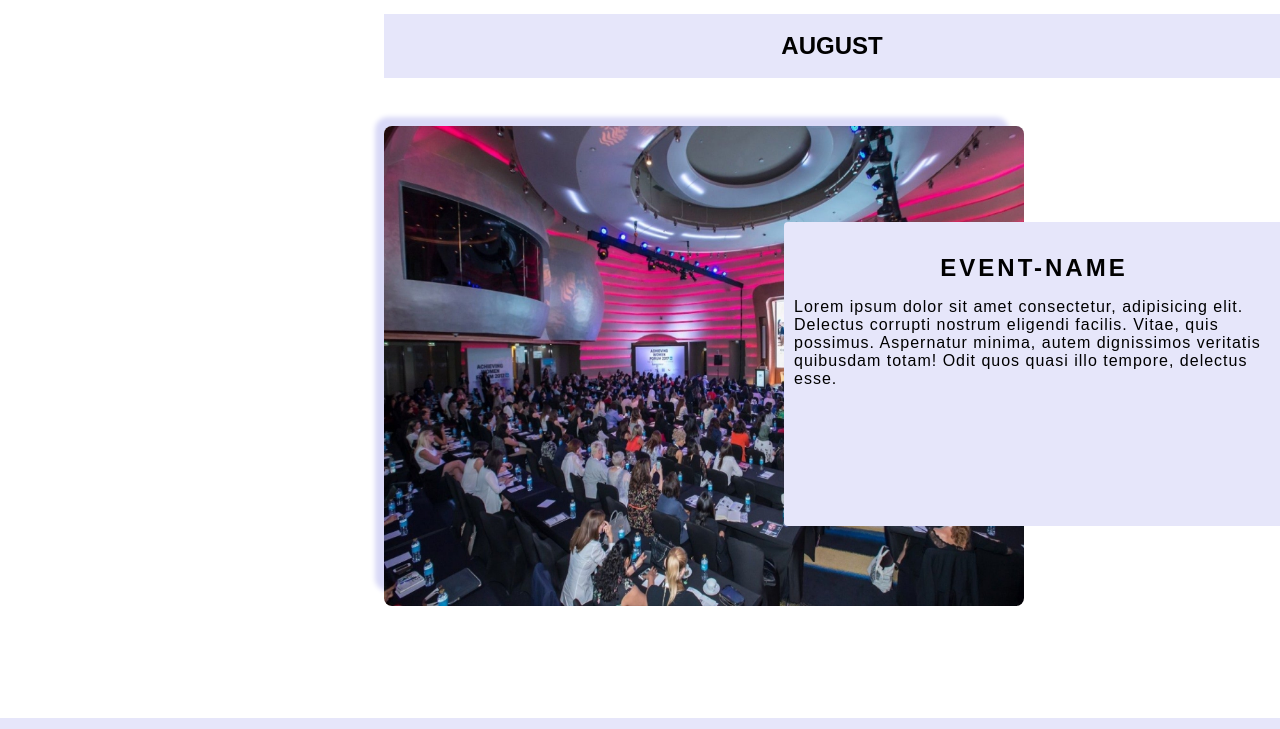
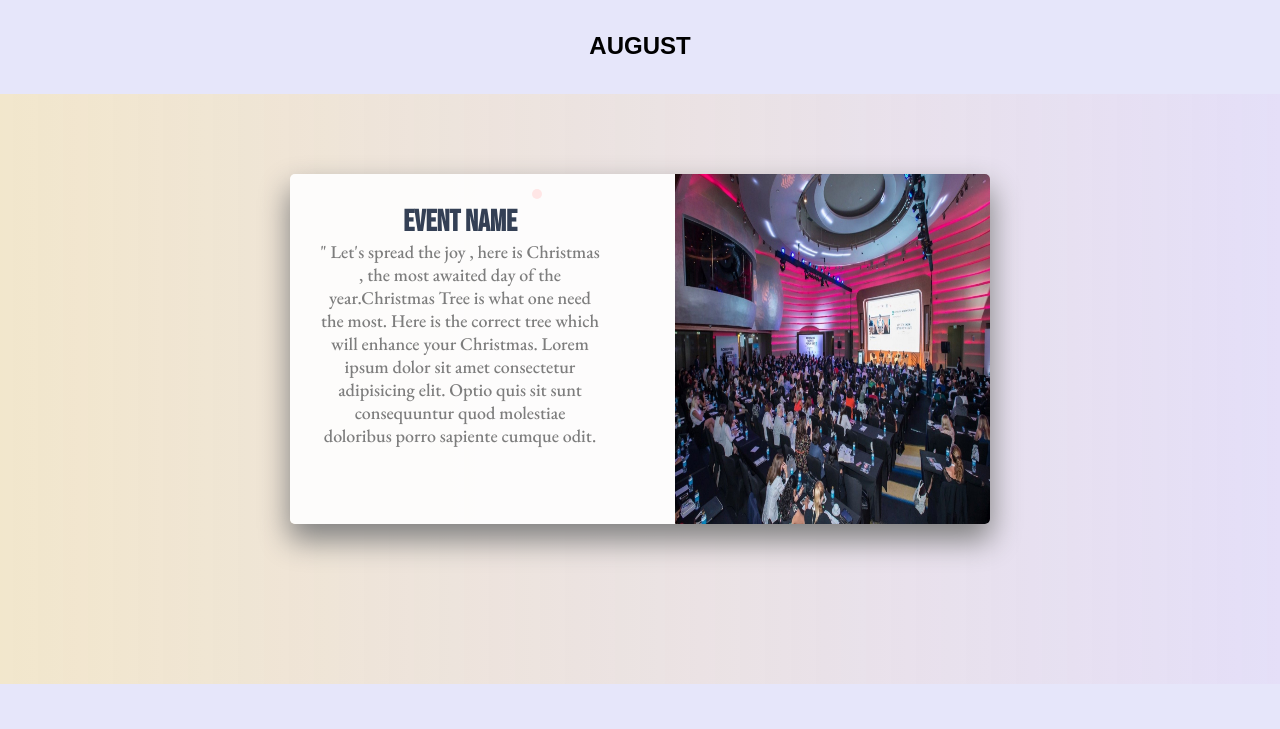
Before and after one commit to hiresh1503/Sp-Event, a plain HTML site: page index.html in a window 1280 px wide. Shown: the part 802-1531 px from the top of the page. Drawn offline with nearby package versions, Linux system fonts and the light colour scheme.

Commit message:
event card set

```diff
--- /dev/null
+++ b/codepen.css
@@ -0,0 +1,119 @@
+@import url("https://fonts.googleapis.com/css2?family=Bebas+Neue&family=Bree+Serif&family=EB+Garamond:ital,wght@0,500;1,800&display=swap");
+
+body {
+  background: rgba(223, 194, 242, 7);
+  background-image: linear-gradient(to right, rgba(255, 255, 179, 0.6), rgba(230, 230, 250, 0.8));
+  background-attachment: fixed;
+  background-size: cover;
+}
+.container {
+  box-shadow: 0 15px 30px 1px grey;
+  background: rgba(255, 255, 255, 0.9);
+  text-align: center;
+  border-radius: 5px;
+  overflow: hidden;
+  margin: 5em auto;
+  height: 350px;
+  width: 700px;
+}
+
+.event-details {
+  position: relative;
+  overflow: hidden;
+  padding: 30px;
+  height: 100%;
+  float: left;
+  width: 40%;
+}
+
+.container .event-details h1 {
+  font-family: "Bebas Neue", cursive;
+  display: inline-block;
+  position: relative;
+  font-size: 30px;
+  color: #344055;
+  margin: 0;
+}
+
+.container .event-details h1:before {
+  position: absolute;
+  content: "";
+  right: 0%;
+  top: 0%;
+  transform: translate(25px, -15px);
+  font-family: "Bree Serif", serif;
+  display: inline-block;
+  background: #ffe6e6;
+  border-radius: 5px;
+  font-size: 14px;
+  padding: 5px;
+  color: white;
+  margin: 0;
+  animation: chan-sh 6s ease infinite;
+}
+
+.hint-star {
+  display: inline-block;
+  margin-left: 0.5em;
+  color: gold;
+  width: 50%;
+}
+
+.container .event-details > p {
+  font-family: "EB Garamond", serif;
+  text-align: center;
+  font-size: 18px;
+  color: #7d7d7d;
+}
+.control {
+  position: absolute;
+  bottom: 20%;
+  left: 22.8%;
+}
+
+.event-image {
+  transition: all 0.3s ease-out;
+  display: inline-block;
+  position: relative;
+  overflow: hidden;
+  height: 100%;
+  float: right;
+  width: 45%;
+  display: inline-block;
+}
+
+.container img {
+  width: 100%;
+  height: 100%;
+}
+
+.info {
+  background: rgba(27, 26, 26, 0.9);
+  font-family: "Bree Serif", serif;
+  transition: all 0.3s ease-out;
+  transform: translateX(-100%);
+  position: absolute;
+  padding: 10px;
+  line-height: 1.8;
+  text-align: left;
+  font-size: 105%;
+  cursor: no-drop;
+  color: #fff;
+  height: 100%;
+  width: 100%;
+  left: 0;
+  top: 0;
+}
+
+.info h2 {
+  text-align: center;
+}
+.event-image:hover .info {
+  transform: translateX(0);
+}
+.event-image:hover img {
+  transition: all 0.3s ease-out;
+}
+.event-image:hover img {
+  transform: scale(1.2, 1.2);
+}
--- a/index.html
+++ b/index.html
@@ -8,9 +8,11 @@
   <link rel="preconnect" href="https://fonts.googleapis.com" />
   <link rel="preconnect" href="https://fonts.gstatic.com" crossorigin />
   <link href="https://fonts.googleapis.com/css2?family=Dancing+Script&display=swap" rel="stylesheet" />
-  <link rel="stylesheet" href="https://cdnjs.cloudflare.com/ajax/libs/font-awesome/6.1.2/css/all.min.css">
-  <!-- <script src="https://kit.fontawesome.com/74e7f79a07.js" crossorigin="anonymous"></script> -->
+  <link rel="stylesheet" href="https://cdnjs.cloudflare.com/ajax/libs/font-awesome/6.1.2/css/all.min.css" />
+  <link rel="stylesheet" href="https://cdnjs.cloudflare.com/ajax/libs/font-awesome/4.7.0/css/font-awesome.min.css">
+  <link rel="stylesheet" href="https://unpkg.com/aos@next/dist/aos.css" />
   <link rel="stylesheet" href="style.css" />
+  <link rel="stylesheet" href="codepen.css">
   <title>Events</title>
 </head>
 
@@ -24,27 +26,36 @@
         <li class="list"><a href="#">Contact Us</a></li>
       </ul>
     </div>
-    <section class="info">
+    <section class="event-info">
       <h1 class="title">Events</h1>
       <hr />
       <p>ALL EVENTS OF SUPERPOSITION AT ONE PLACE</p>
     </section>
   </header>
   <section class="event">
-    <div class="month">
+    <div class="month" data-aos="fade-in">
       <h2>AUGUST</h2>
     </div>
-    <div class="image">
-      <img src="event-bg.jpeg" alt="Event-Image" />
-    </div>
-    <div class="content">
-      <h3 class="eventTitle">EVENT-NAME</h3>
-      <p>
-        Lorem ipsum dolor sit amet consectetur, adipisicing elit. Delectus
-        corrupti nostrum eligendi facilis. Vitae, quis possimus. Aspernatur
-        minima, autem dignissimos veritatis quibusdam totam! Odit quos quasi
-        illo tempore, delectus esse.
-      </p>
+    <div class="container" data-aos="fade-in">
+
+      <div class="event-details">
+
+        <h1>EVENT NAME</h1>
+        <p class="information">" Let's spread the joy , here is Christmas , the most awaited day of the year.Christmas
+          Tree is what one need the most. Here is the correct tree which will enhance your Christmas. Lorem ipsum dolor sit amet consectetur adipisicing elit. Optio quis sit sunt consequuntur quod molestiae doloribus porro sapiente cumque odit.</p>
+
+      </div>
+      <div class="event-image">
+        <img src="event-bg.jpeg" alt="">
+
+        <div class="info">
+          <h2> Schedule </h2>
+          <p class="date">Date : 09/08/2022</p>
+          <p class="time">Time : 11:00 PM IST</p>
+          <p class="venue">Venue : Lorem ipsum dolor sit amet consectetur adipisicing elit. Saepe, pariatur?</p>
+        </div>
+      </div>
+
     </div>
   </section>
   <footer class="end">
@@ -55,7 +66,7 @@
         <a href="https://www.instgram.com"><i class="fab fa-instagram"></i> Instagram</a>
         <a href=" https://www.twitter.com"><i class="fab fa-twitter"></i> Twitter</a>
         <a href="https://www.linkedin.com"><i class="fab fa-linkedin"></i> LinkedIn</a>
-        <a href="https://www.email.com"><i class="fa-solid fa-envelope"></i>  Email</a>
+        <a href="https://www.email.com"><i class="fa-solid fa-envelope"></i> Email</a>
       </div>
       <div class="sp-logo">
         <img src="group-3.ico" alt="SP-LOGO" />
@@ -65,7 +76,6 @@
   </footer>
 </body>
 <script>
-  let navbar = document.getElementById("navbar");
   window.onscroll = function () {
     myFunction();
   };
@@ -81,5 +91,11 @@
     }
   }
 </script>
-
+<script src="https://unpkg.com/aos@next/dist/aos.js"></script>
+<script>
+  AOS.init({
+    offset : 180,
+    duration : 1000
+  });
+</script>
 </html>
--- a/style.css
+++ b/style.css
@@ -9,7 +9,7 @@
 .head::before{
     content: "";
     position: absolute;
-    background:linear-gradient(rgba(230, 230, 250,0.6) , rgba(0,0,0,0.8)) , url(event-bg.jpeg) ;
+    background:linear-gradient(rgba(230, 230, 250,0.6) , rgba(0,0,0,0.7)) , url(event-bg.jpeg) ;
     background-size: 100% 100%;
     height: 100%;
     width: 100%;
@@ -50,15 +50,15 @@
 .ulist a:hover{
     text-shadow: 0px 0px 1px rgb(36, 35, 35);
 }
-.info{
+.event-info{
     align-items: center;
     height: 100%;
 }
-.info hr{
+.event-info hr{
     width: 27rem;
     margin: 8px auto;
 }
-.info .title{
+.event-info .title{
     color: white;
     font-size: 5rem;
     text-align: center;
@@ -66,16 +66,13 @@
     font-family: 'Dancing Script', cursive;
     text-shadow: 0 2px 8px black;
 }
-.info p{
+.event-info p{
     color: white;
     font-size: 1.3rem;
     text-align: center;
-    margin: ;
-    letter-spacing: 3px;
+    letter-spacing: 2px;
     font-family:'Segoe UI', Tahoma, Geneva, Verdana, sans-serif;
-}
-.event{
-    margin-left: 30%;
+    opacity: 0.9;
 }
 .social-media{
     position: relative;
@@ -100,10 +97,8 @@
 }
 .month{
     background-color:lavender;
-    margin: 1rem 0;
-    padding: 0 20rem;
-    width: 16rem;
-    height: 4rem;
+    width: 100%;
+    height: 6rem;
     display: flex;
     align-items: center;
     justify-content: center;
@@ -111,46 +106,12 @@
 .month h2{
     font-size: 1.5em;
 }
-.image{
-    margin-top: 2rem;
-    border-radius: 8px;
-    box-shadow: -4px -4px 5px 5px rgb(217, 217, 247);
-    height: 29rem;
-    width: 39rem;
-    position: absolute;
-}
-.image img{
-    height: 30rem;
-    width: 40rem;
-    border-radius: 8px;
-}
-.content{
-    width: 30rem;
-    height: 17rem;
-    background-color: lavender;
-    position: relative;
-    left: 25rem;
-    top: 8rem;
-    border-radius: 4px;
-    padding: 1rem 10px;
-    display: flex;
-    flex-direction: column;
-    align-items: center;
-}
-.content p{
-    letter-spacing: 1px;
-}
-.eventTitle{
-    margin: 1rem 2px;
-    letter-spacing: 3px;
-    font-size: 1.5rem;
-}
 .end{
     height: 20rem;
     width: 100%;
     background-color: lavender;
     position: relative;
-    top: 20rem;
+    top: 5rem;
     display: flex;
     flex-direction: column;
     align-items: center;
```
